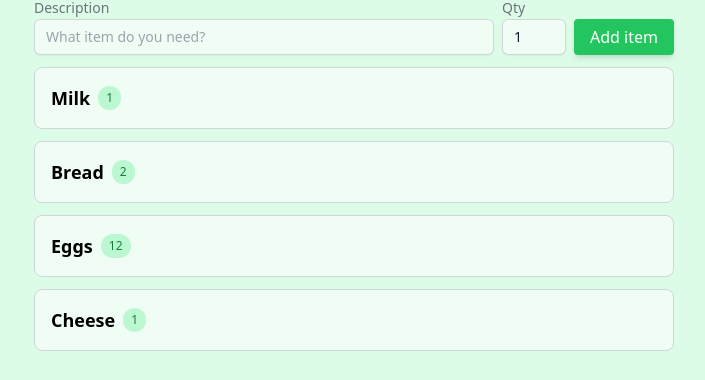
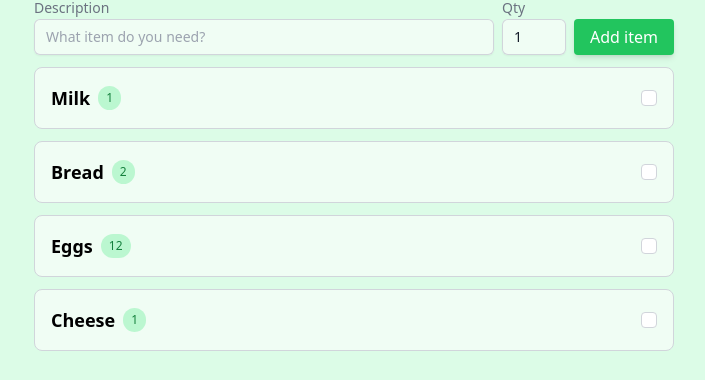
Before and after one commit to guppy57/shopping-list, a Next.js app: page / in a window 1280 px wide. Shown: the part 178-558 px from the top of the page, without its empty margins (286-991 px from the left). Built offline with nearby package versions, Linux system fonts and the light colour scheme.

Commit message:
feat: added checkbox and text changes

```diff
--- a/components/ListItem.jsx
+++ b/components/ListItem.jsx
@@ -1,4 +1,24 @@
-export default function ListItem({ description, quantity }) {
+import { useAtom } from "jotai";
+import shoppingListAtom from "../stores/shoppingList.store";
+
+export default function ListItem({
+  indexId,
+  description,
+  quantity,
+  purchased,
+}) {
+  const [shoppingList, setShoppingList] = useAtom(shoppingListAtom);
+  const handleCheckbox = (e) => {
+    const checked = e.target.checked;
+    const newList = shoppingList.map((item, index) => {
+      if (index === indexId) {
+        item.purchased = checked;
+      }
+      return item;
+    });
+    setShoppingList(newList);
+  };
+
   return (
     <div
       className={
@@ -7,7 +27,15 @@ export default function ListItem({ description, quantity }) {
     >
       <div className={"flex-grow"}>
         <div className={"flex flex-row items-center"}>
-          <span className={"text-lg font-bold mr-2"}>{description}</span>
+          <span className={"text-lg font-bold mr-2"}>
+            <span
+              className={
+                purchased ? "line-through text-gray-500 decoration-2" : ""
+              }
+            >
+              {description}
+            </span>
+          </span>
           <p
             className={
               "text-xs text-green-700 py-1 px-2 rounded-full bg-green-200 h-full"
@@ -17,6 +45,17 @@ export default function ListItem({ description, quantity }) {
           </p>
         </div>
       </div>
+      <div className={"h-full items-center"}>
+        <input
+          id="comments"
+          aria-describedby="comments-description"
+          name="comments"
+          type="checkbox"
+          className="h-4 w-4 rounded border-gray-300 text-green-600 hover:cursor-pointer"
+          checked={purchased}
+          onChange={handleCheckbox}
+        />
+      </div>
     </div>
   );
 }
```
